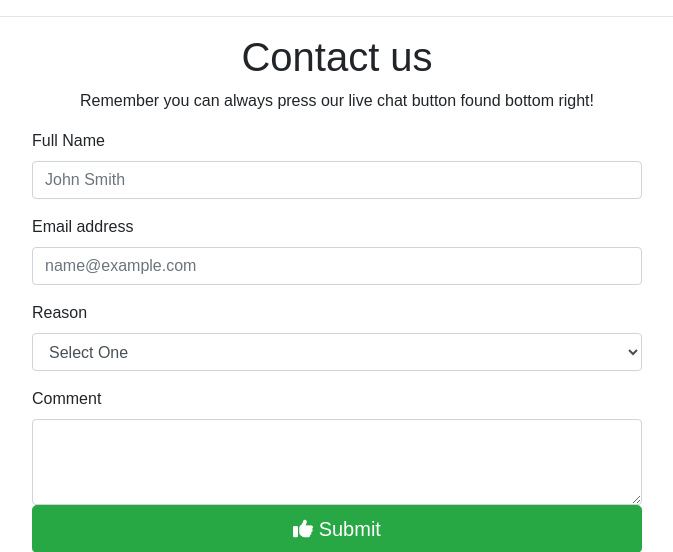
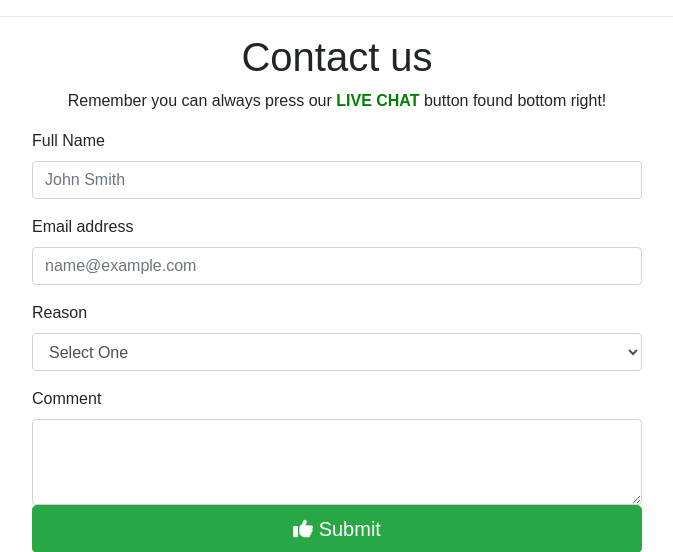
Before and after one commit to DanArmstrong124/da-total-graphics, a Django app: a page that uses home/templates/contact.html in a window 1280 px wide. Shown: the part 78-630 px from the top of the page, without its empty margins (303-976 px from the left). Run offline with Django 3.2, Linux system fonts and the light colour scheme; some libraries are stand-ins or nearby versions.

Commit message:
Updating innerhtml css

```diff
--- a/home/templates/contact.html
+++ b/home/templates/contact.html
@@ -9,7 +9,7 @@
 
     <div>
         <h1>Contact us</h1>
-        <p>Remember you can always press our live chat button found bottom right!</p>
+        <p>Remember you can always press our <strong style="color: green;">LIVE CHAT</strong> button found bottom right!</p>
     </div>
 
 </div>
```
